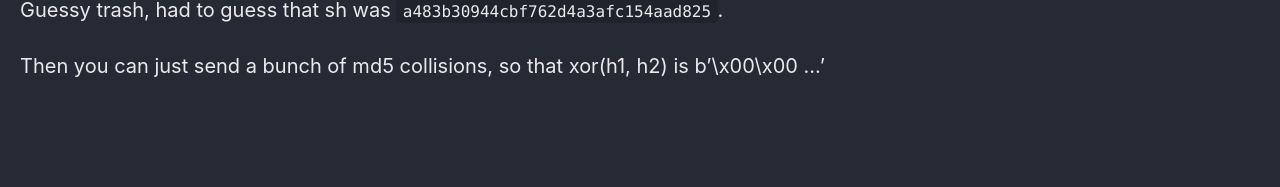
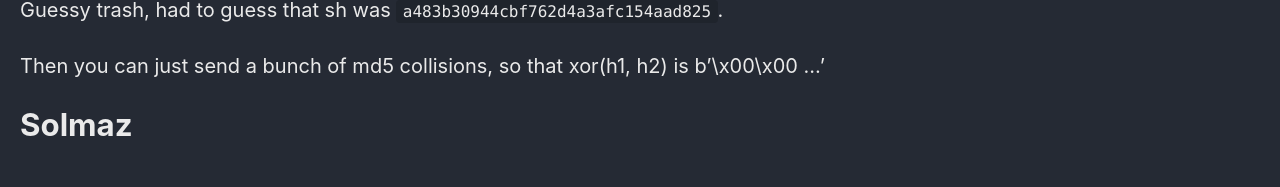
Before and after one commit to Connor-McCartney/Connor-McCartney.github.io, a Jekyll site: the page built from _pages/cryptography/other/CRYPTO-CTF-2024.md, in a window 1280 px wide. Shown: the part 1093-1280 px from the top of the page. Built offline with Jekyll 4.4.1, drawn with Linux system fonts in a browser that asks for light colours; cached includes are drawn as plain includes; before the commit the page ends 1230 px from its top, so only the background shows below that.

Commit message:
Update CRYPTO-CTF-2024.md

```diff
--- a/_pages/cryptography/other/CRYPTO-CTF-2024.md
+++ b/_pages/cryptography/other/CRYPTO-CTF-2024.md
@@ -43,3 +43,6 @@ This was like the famous ECB penguin, you could rescale it in gimp or use a bloc
 Guessy trash, had to guess that sh was `a483b30944cbf762d4a3afc154aad825`.
 
 Then you can just send a bunch of md5 collisions, so that xor(h1, h2) is b'\x00\x00 ...'
+
+
+# Solmaz
```
